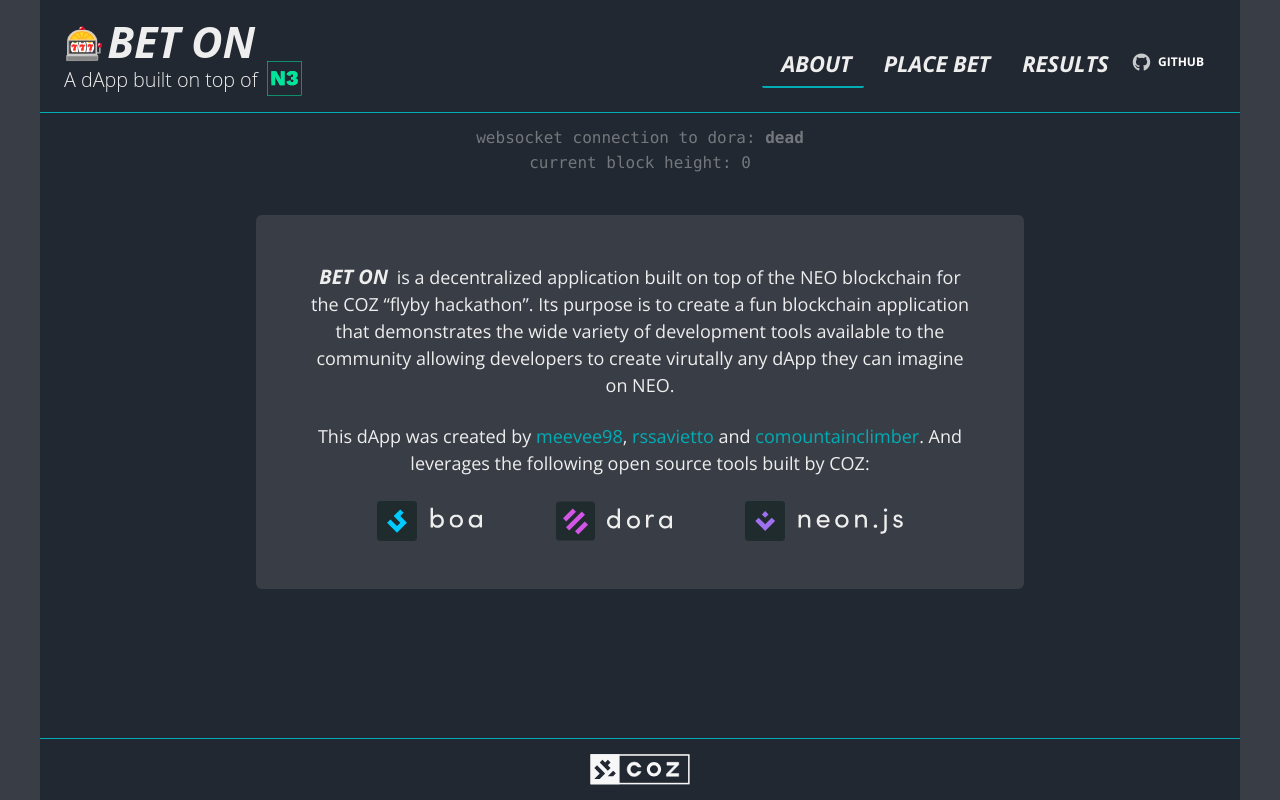
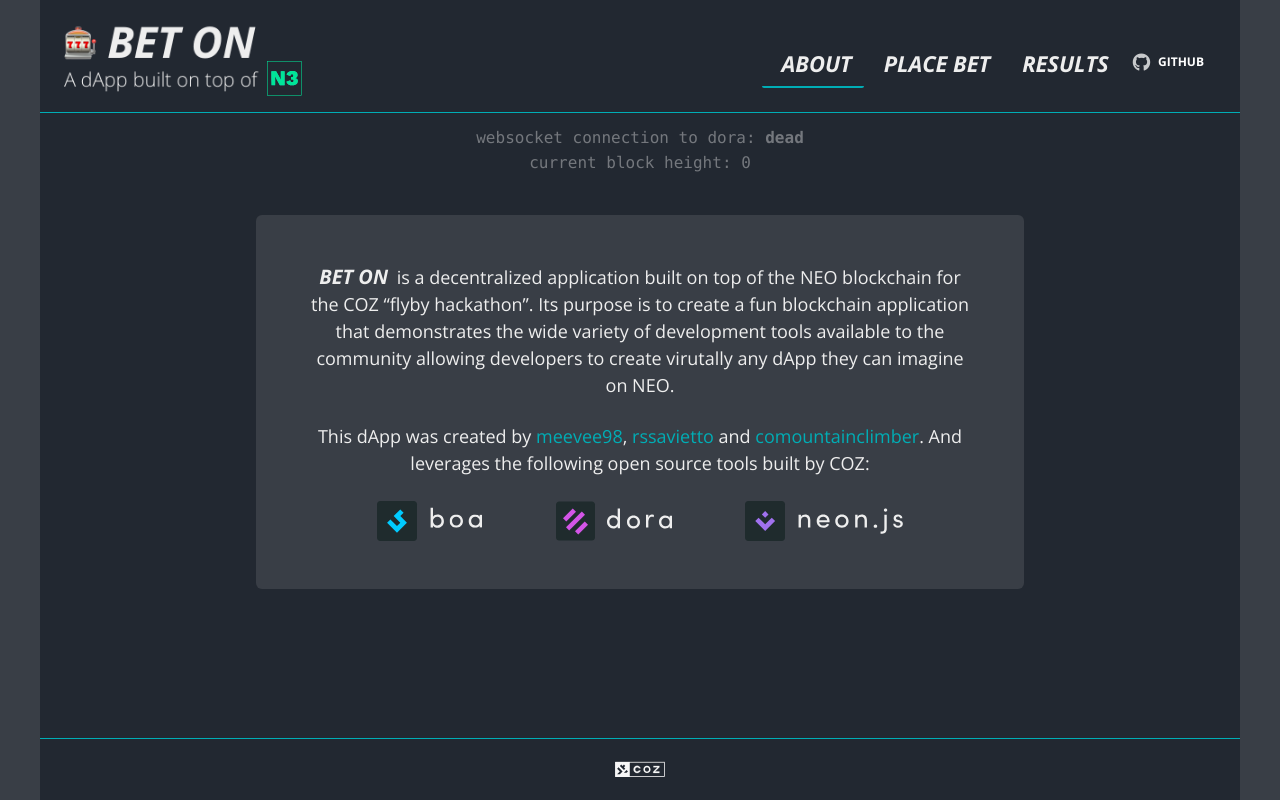
Before and after one commit to simplitech/Flyby-Team-6, a React (Create React App) app in the folder webapp/: page / in a window 1280 px wide. Built offline with nearby package versions, Linux system fonts and the light colour scheme; no server answers; what @cityofzion/neon-js would draw is missing.

Commit message:
minor UI tweaks

```diff
--- a/webapp/src/navigation/Navigation.css
+++ b/webapp/src/navigation/Navigation.css
@@ -17,6 +17,6 @@
 }
 
 footer img {
-  max-width: 100px;
+  max-width: 50px;
   margin: 12px;
 }
--- a/webapp/src/navigation/Navigation.js
+++ b/webapp/src/navigation/Navigation.js
@@ -1,7 +1,7 @@
 import React from "react";
 import { Link, NavLink } from "react-router-dom";
 
-import DesktopLogo from "./desktop_logo.svg";
+import DesktopLogo from "./desktop_logo.png";
 import logo from "./logo.svg";
 import "./Navigation.css";
 
```
Also changed, not shown: webapp/src/navigation/desktop_logo.png (added).
